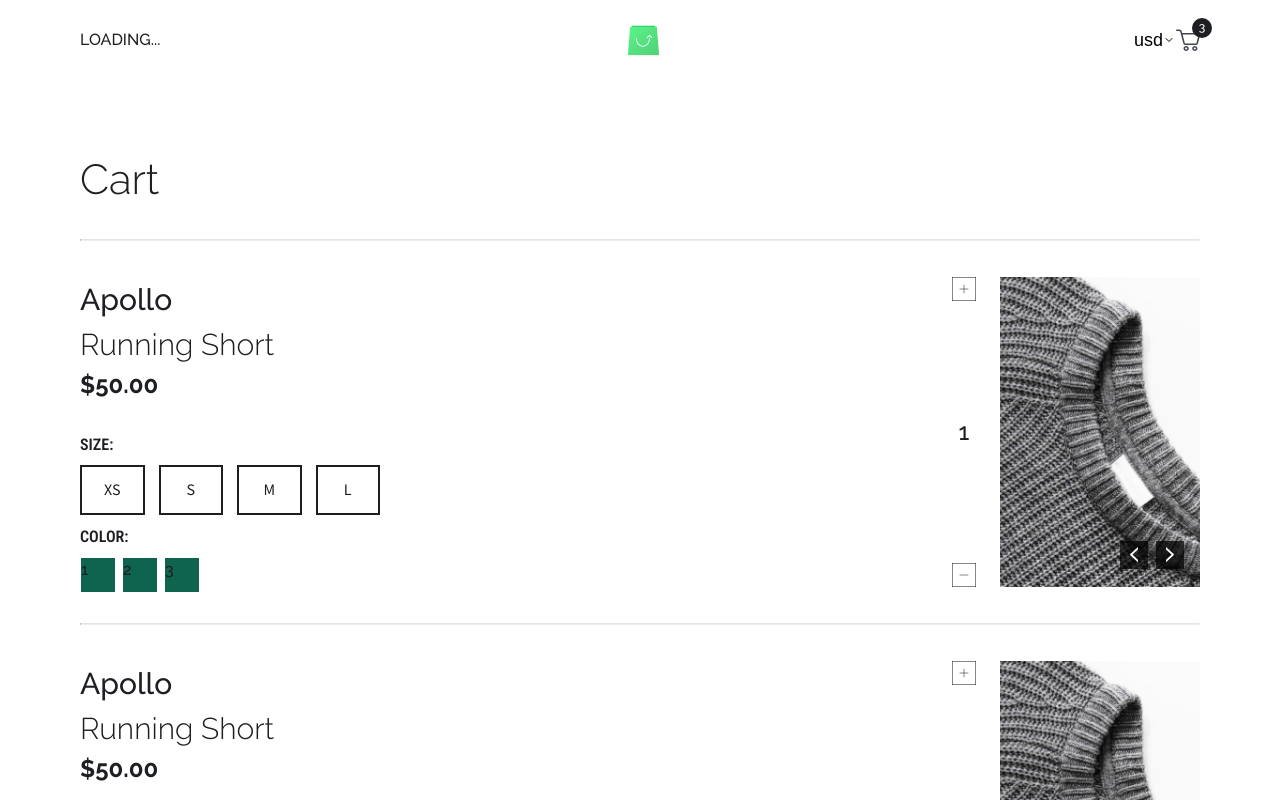
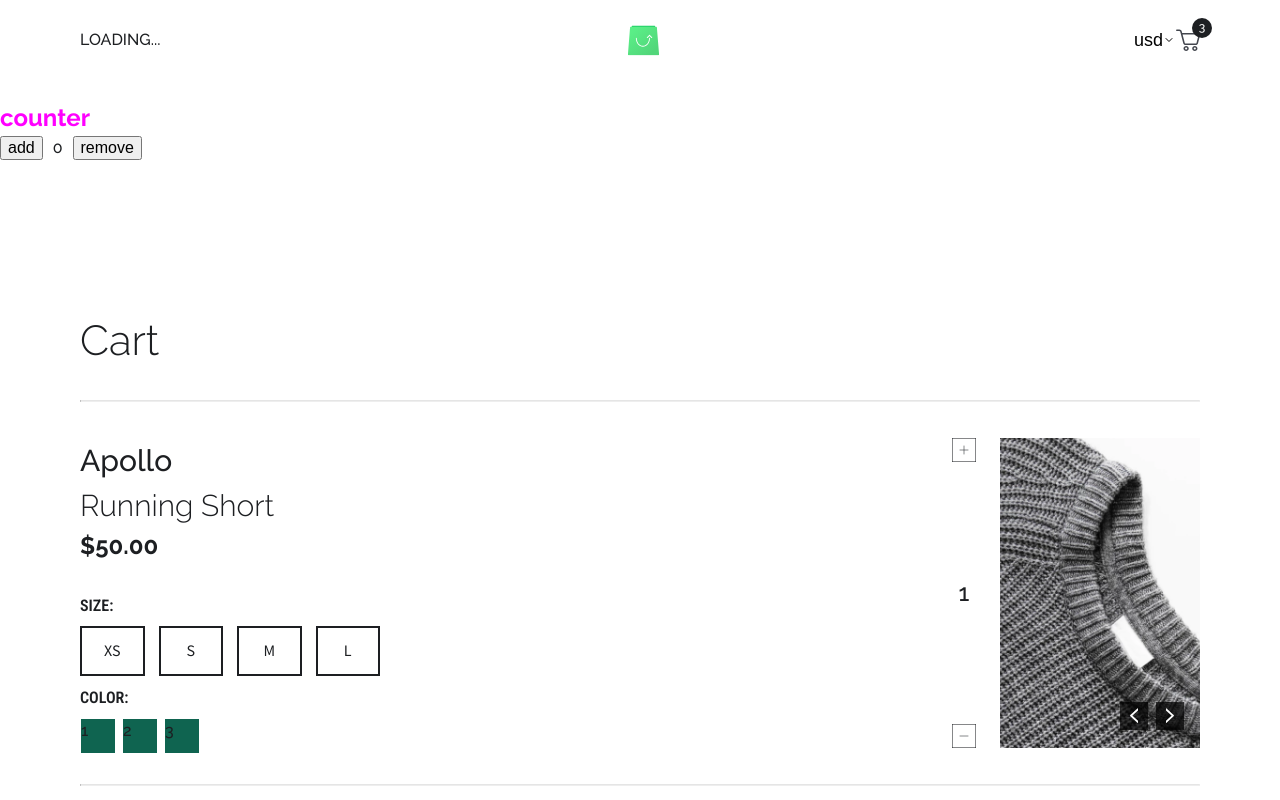
Before and after one commit to voinar/react-store-ui, a React (Create React App) app: page /cart in a window 1280 px wide. Shown: the top 800 px of the page. Built offline with nearby package versions, Linux system fonts and the light colour scheme.

Commit message:
redux + redux toolkit init

```diff
--- a/package.json
+++ b/package.json
@@ -4,6 +4,7 @@
   "private": true,
   "dependencies": {
     "@apollo/client": "^3.6.9",
+    "@reduxjs/toolkit": "^1.8.4",
     "@testing-library/jest-dom": "^5.16.4",
     "@testing-library/react": "^13.3.0",
     "@testing-library/user-event": "^13.5.0",
@@ -11,6 +12,7 @@
     "html-react-parser": "^3.0.1",
     "react": "^18.2.0",
     "react-dom": "^18.2.0",
+    "react-redux": "^8.0.2",
     "react-router-dom": "^6.3.0",
     "react-scripts": "5.0.1",
     "web-vitals": "^2.1.4"
--- a/src/App.jsx
+++ b/src/App.jsx
@@ -1,5 +1,5 @@
 import React from "react";
-import { BrowserRouter, Routes, Route, Router } from "react-router-dom";
+import { BrowserRouter, Routes, Route } from "react-router-dom";
 
 import { GET_CATEGORIES } from "./graphql/Queries";
 
@@ -9,6 +9,8 @@ import Navbar from "./components/Navbar";
 import ProductListing from "./pages/storefront/ProductListing";
 import ProductDescription from "./pages/storefront/ProductDescription";
 import Cart from "./pages/storefront/Cart";
+import Counter from "./components/Counter";
+
 
 class App extends React.Component {
     state = {
@@ -47,6 +49,7 @@ class App extends React.Component {
             handleCurrencyChange={this.handleCurrencyChange}
             loadProducts={this.loadProducts}
           />
+          <Counter />
           <Routes>
             <Route
               path="/"
--- /dev/null
+++ b/src/components/Counter.jsx
@@ -0,0 +1,37 @@
+import React from "react";
+import { connect } from "react-redux"
+import { increment, decrement } from '../redux/counter'
+
+class Counter extends React.Component {
+  render() {
+    return (
+      <>
+        <div style={{color: "fuchsia", marginTop: "100px"}}>
+          <h2>counter</h2>
+
+        </div>
+        <div style={{display: "flex", flexDirection: "row"}}>
+            <div>
+                <button onClick={() => this.props.increment()}>add</button>
+            </div>
+            <div>
+                <div style={{margin: "0 10px"}}>{this.props.count}</div>
+            </div>
+            <div>
+                <button onClick={() => this.props.decrement()}>remove</button>
+            </div>
+        </div>
+      </>
+    );
+  }
+}
+
+const mapStateToProps = (state) => (
+    {
+        count: state.counter.count
+    }
+)
+
+const mapDispatchToProps = { increment, decrement }
+
+export default connect(mapStateToProps, mapDispatchToProps)(Counter);
--- a/src/index.jsx
+++ b/src/index.jsx
@@ -1,13 +1,16 @@
-import React from 'react';
-import ReactDOM from 'react-dom/client';
-import App from './App';
-import reportWebVitals from './reportWebVitals';
-import { BrowserRouter } from 'react-router-dom';
+import React from "react";
+import ReactDOM from "react-dom/client";
+import store from "./redux/store/store";
+import { Provider } from "react-redux";
+import App from "./App";
+import reportWebVitals from "./reportWebVitals";
 
-const root = ReactDOM.createRoot(document.getElementById('root'));
+const root = ReactDOM.createRoot(document.getElementById("root"));
 root.render(
   <React.StrictMode>
-      <App />
+    <Provider store={store}>
+    <App/>
+    </Provider>
   </React.StrictMode>
 );
 
--- /dev/null
+++ b/src/redux/counter.js
@@ -0,0 +1,28 @@
+import { createSlice } from '@reduxjs/toolkit'
+
+export const counterSlice = createSlice({
+  name: 'counter',
+  initialState: {
+    count: 0
+  },
+  reducers: {
+    increment: state => {
+      // Redux Toolkit allows us to write "mutating" logic in reducers. It
+      // doesn't actually mutate the state because it uses the Immer library,
+      // which detects changes to a "draft state" and produces a brand new
+      // immutable state based off those changes
+      state.count += 1
+    },
+    decrement: state => {
+      state.count -= 1
+    },
+    incrementByAmount: (state, action) => {
+      state.count += action.payload
+    }
+  }
+})
+
+// Action creators are generated for each case reducer function
+export const { increment, decrement, incrementByAmount } = counterSlice.actions
+
+export default counterSlice.reducer
--- /dev/null
+++ b/src/redux/store/store.js
@@ -0,0 +1,8 @@
+import { configureStore } from "@reduxjs/toolkit"
+import counterReducer from "../counter"
+
+export default configureStore({
+    reducer: {
+        counter: counterReducer
+    }
+})
```
Also changed, not shown: src/redux/reducers/index.js (added), 1 other file (tests, documents, lock files or other folders).
